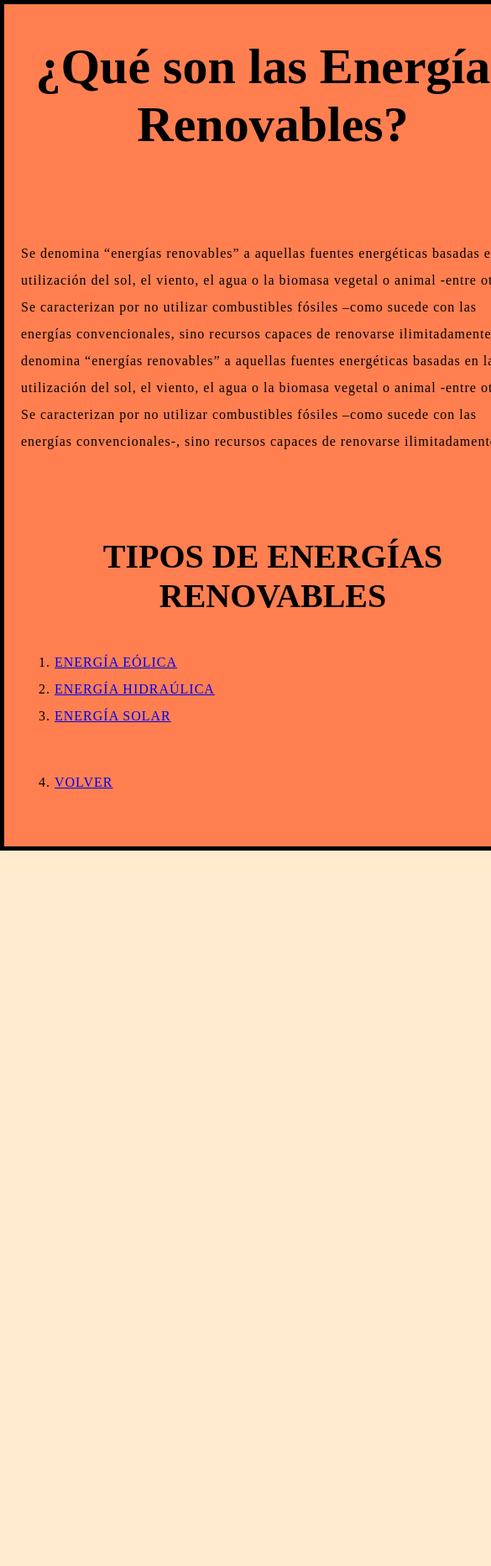
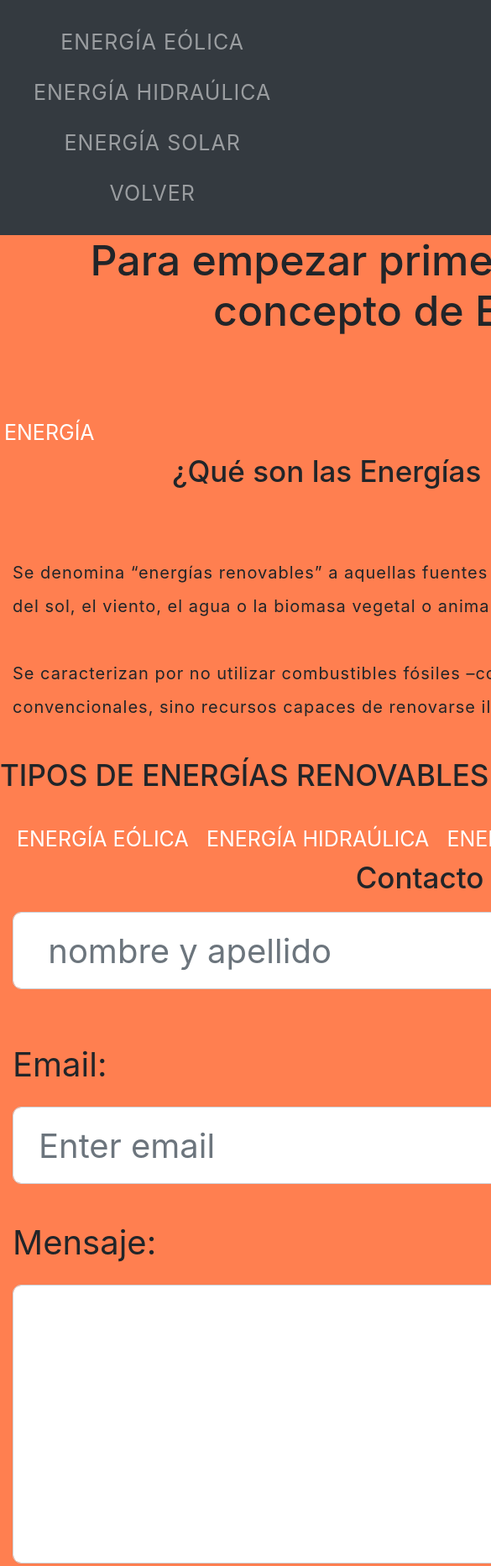
Before and after one commit to vero2020ispc/html2, a plain HTML site: page index.html in a window 390 px wide. Shown: the top 1865 px of the page at 84% size, 585 px wide, since content can reach past the window. Before the commit the page ends 1013 px from the top, so only its background shows below. Drawn offline with nearby package versions, Linux system fonts and the light colour scheme.

Commit message:
agregue lo nuevo

```diff
--- a/CSS/style.css
+++ b/CSS/style.css
@@ -6,25 +6,25 @@ font-family: 'Times New Roman', Times, serif;
 background-color: blanchedalmond;
 }
 body{
-    width: 600px;
+
+    width: 1000px;
     margin: 0 auto;
     background-color: coral;
-    padding: 0 20px 20px 20px;
-    border: 5px solid black;
+
 }
 
 h1 {
-    font-size: 60px;
+    font-size: 50px;
     text-align: center;
 
 }
 p,li {
-font-size: 16px;
+font-size: 20px;
 line-height: 2;
 letter-spacing: 1px;
 }
-h2{
-    font-size: 40px;
+h2,h3{
+    font-size: 35px;
     text-align: center;
 
 }
@@ -32,3 +32,16 @@ image{
 display: block;
 margin: 0 auto;
 }
+a:link, a:visited {
+
+    color: rgb(255, 255, 255);
+    padding: 5px 5px;
+    text-align: center;
+    text-decoration: none;
+    font-size: 25px;
+
+  }
+
+  a:hover, a:active {
+    background-color: rgb(255, 102, 0);
+  }
--- a/eolica.html
+++ b/eolica.html
@@ -1,30 +1,36 @@
 <!doctype html>
 <html>
-    <head>
-        <title>ENERGIAS RENOVABLES</title>
+  <head>
+
+    <title>ENERGÍA EÓLICA</title>
+    <meta charset="utf-8">
+    <meta name="viewport" content="width=device-width, initial-scale=1">
+    <link rel="stylesheet" href="https://maxcdn.bootstrapcdn.com/bootstrap/4.5.2/css/bootstrap.min.css">
+    <script src="https://ajax.googleapis.com/ajax/libs/jquery/3.5.1/jquery.min.js"></script>
+    <script src="https://cdnjs.cloudflare.com/ajax/libs/popper.js/1.16.0/umd/popper.min.js"></script>
+    <script src="https://maxcdn.bootstrapcdn.com/bootstrap/4.5.2/js/bootstrap.min.js"></script>
+  </head>
+
         <link href="CSS/style.css" rel="stylesheet" type="text/css">
-
-       <head>
-         <title>ENERGÍA EÓLICA</title>
-
-       </head>
        <body>
 
         <h1>¿Qué es la energía eólica?</h1>
-        <p>La energía eólica hace referencia a aquellas tecnologías y aplicaciones en que se aprovecha
-           la energía cinética del viento, convirtiéndola a energía mecánica o eléctrica.
+        <div class="container">
+          <div class="row">
+            <div class="col-sm-12">
 
-           Existen dos tipos principales de máquinas que aprovechan la energía contenida en el viento:
-           los molinos, que se utilizan fundamentalmente para bombeo mecánico de agua (algo muy común en el campo),
-            y los aerogeneradores, equipos especialmente diseñados para producir electricidad.
+              <p>La energía eólica hace referencia a aquellas tecnologías y aplicaciones en que se aprovecha
+                la energía cinética del viento, convirtiéndola a energía mecánica o eléctrica.</p>
+              <p>Existen dos tipos principales de máquinas que aprovechan la energía contenida en el viento:
+                los molinos, que se utilizan fundamentalmente para bombeo mecánico de agua (algo muy común en el campo),
+                 y los aerogeneradores, equipos especialmente diseñados para producir electricidad.</p>
+                 <p>Las provincias de Santa Cruz, Chubut, Río Negro y Buenos Aires concentran el mayor
+                  potencial eólico argentino.</p>
+            </div> <br>
 
-           Las provincias de Santa Cruz, Chubut, Río Negro y Buenos Aires concentran el mayor
-            potencial eólico argentino.
-        </p>
-         <br>
- <img src="imagenes/foto_eolico.jpg" alt="eolico" width="400px" height="400px"
+             <img src="imagenes/foto_eolico.jpg" alt="eolico" width="400px" height="400px"
 
-        <a href="index.html"></a>
+
 
        </body>
        <ol>
--- a/index.html
+++ b/index.html
@@ -1,33 +1,98 @@
 <!DOCTYPE html>
+<html lang="en"></html>
 <html>
     <head>
-        <title>ENERGÍAS RENOVABLES</title>
+
+  <title>ENERGÍAS RENOVABLES</title>
+  <meta charset="utf-8">
+  <meta name="viewport" content="width=device-width, initial-scale=1">
+  <link rel="stylesheet" href="https://maxcdn.bootstrapcdn.com/bootstrap/4.5.2/css/bootstrap.min.css">
+  <script src="https://ajax.googleapis.com/ajax/libs/jquery/3.5.1/jquery.min.js"></script>
+  <script src="https://cdnjs.cloudflare.com/ajax/libs/popper.js/1.16.0/umd/popper.min.js"></script>
+  <script src="https://maxcdn.bootstrapcdn.com/bootstrap/4.5.2/js/bootstrap.min.js"></script>
+</head>
+
        <link href="CSS/style.css" rel="stylesheet" type="text/css">
     <body>
-        <h1> ¿Qué son las Energías Renovables?</h1> <br>
-        <p> Se denomina “energías renovables” a aquellas fuentes energéticas basadas en la utilización del sol,
-            el viento, el agua o la biomasa vegetal o animal -entre otras-.
-            Se caracterizan por no utilizar combustibles fósiles –como sucede con las energías convencionales,
-            sino recursos capaces de renovarse ilimitadamente. Se denomina “energías renovables” a
-            aquellas fuentes energéticas basadas en la utilización del sol, el viento, el agua o la biomasa vegetal o animal -entre otras-.
-            Se caracterizan por no utilizar combustibles fósiles –como sucede con las energías convencionales-,
-            sino recursos capaces de renovarse ilimitadamente.  </p>
-            <br>
-            <h2>TIPOS DE ENERGÍAS RENOVABLES</h2>
+        <nav class="navbar navbar-expand-sm bg-dark navbar-dark">
 
-            <ol>
-                <li><a href="eolica.html">ENERGÍA EÓLICA</a></li>
+            <ul class="navbar-nav">
+              <li class="nav-item">
+                <a class="nav-link" href="eolica.html">ENERGÍA EÓLICA</a>
+              </li>
+              <li class="nav-item">
+                <a class="nav-link" href="hidraulica.html">ENERGÍA HIDRAÚLICA</a>
+              </li>
+              <li class="nav-item">
+                <a class="nav-link" href="solar.html">ENERGÍA SOLAR</a>
+              </li>
+              <li class="nav-item">
+                <a class="nav-link" href="index.html">VOLVER</a>
+              </li>
+            </ul>
+          </nav>
+        <h1>Para empezar primero veamos el concepto de Energía</h1>  <br>
 
-                <li><a href="hidraulica.html">ENERGÍA HIDRAÚLICA</a></li>
-
-                <li><a href="solar.html">ENERGÍA SOLAR</a></li><br>
-                <li><a href="index.html">VOLVER</li>
-
-            </ol>
+        <a href="https://es.wikipedia.org/wiki/Energ%C3%ADa">ENERGÍA</a><br>
 
 
-        </body>
 
 
-    </head>
+        <h2> ¿Qué son las Energías Renovables?</h2> <br>
+
+
+              <div class="container">
+                <div class="row">
+                  <div class="col-sm-12">
+
+                    <p>Se denomina “energías renovables” a aquellas fuentes energéticas basadas en la utilización del sol,
+                        el viento, el agua o la biomasa vegetal o animal -entre otras-.</p>
+                    <p>Se caracterizan por no utilizar combustibles fósiles –como sucede con las energías convencionales,
+                        sino recursos capaces de renovarse ilimitadamente.</p>
+                  </div> <br>
+
+
+
+
+    </body>
+        <h3>TIPOS DE ENERGÍAS RENOVABLES</h3><br>
+         <div class="container-fluid"
+
+        <table style="width:100%">
+                <tr>
+                  <th><a href="eolica.html">ENERGÍA EÓLICA</a></th>
+                  <th><a href="hidraulica.html">ENERGÍA HIDRAÚLICA</a></th>
+                  <th><a href="solar.html">ENERGÍA SOLAR</a></th>
+                  <th><a href="index.html">VOLVER</a></th>
+                </tr>
+         </table>
+        </div>
+
+        <div class="container">
+            <h2>Contacto</h2>
+
+            <form action="/action_page.php">
+                <div class="form-group">
+                    <label for="nombreapellido"Nombre y Apellido:</label>
+                    <input type="nombre y apellido" class="form-control" id="nombre y apellido" placeholder=" nombre y apellido" name="nombre y apellido">
+                  </div>
+              <div class="form-group">
+                <label for="email">Email:</label>
+                <input type="email" class="form-control" id="email" placeholder="Enter email" name="email">
+              </div>
+              <div class="form-group">
+                <label for="mensaje">Mensaje:</label>
+                <textarea class="form-control" rows="5" id="comment"></textarea>
+              </div>
+              <div class="form-group form-check">
+                <label class="form-check-label">
+                  <input class="form-check-input" type="checkbox" name="remember"> Recordarme
+                </label>
+              </div>
+              <button type="enviar" class="btn btn-primary">Enviar</button>
+            </form>
+          </div>
+
+
+
 </html>
```
Also changed, not shown: hidraulica.html (+19 -1 lines), solar.html (+23 -7 lines).
